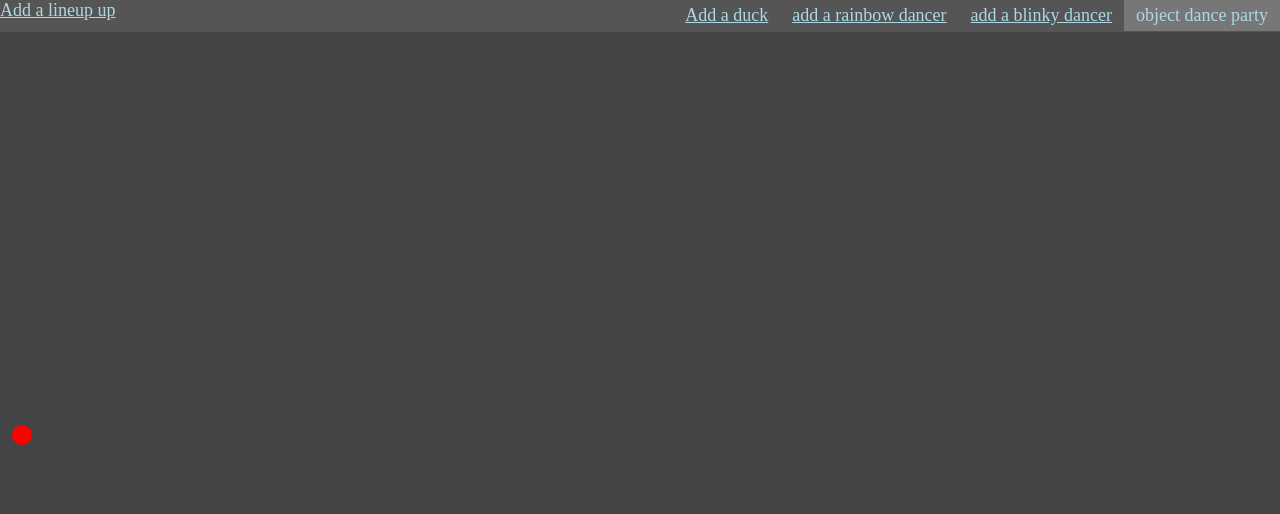
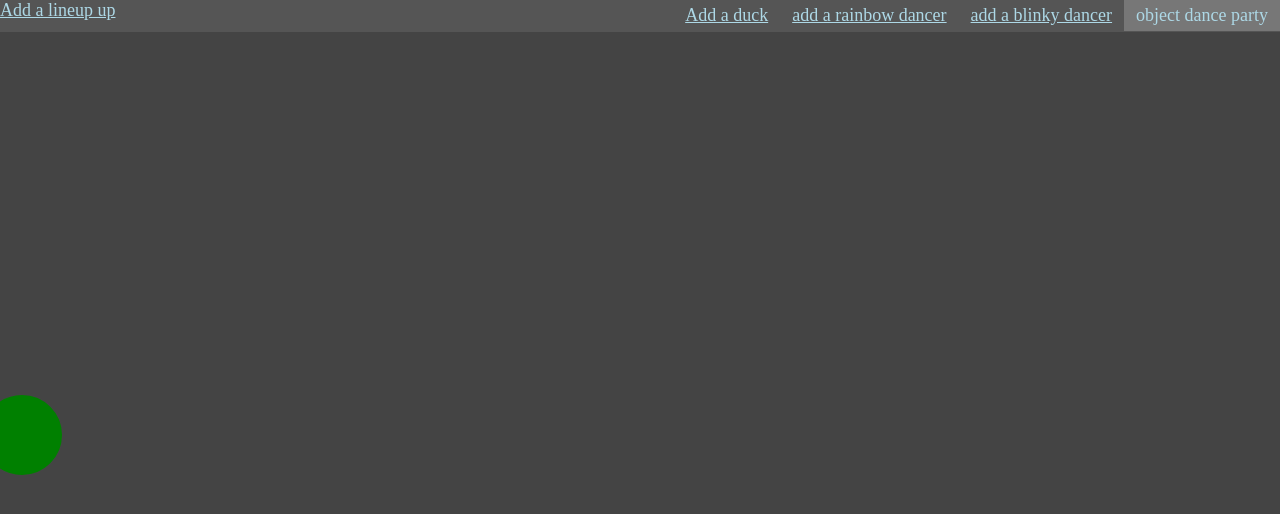
Before and after one commit to mariomui/subclass-dance-party, a plain HTML site: page dancefloor.html in a window 1280 px wide. Both pictures are taken after a click on the link "add a blinky dancer". Drawn offline with Linux system fonts and the light colour scheme.

Commit message:
Bug Fix On Lineup Ordering
There was a bug where the dots would also be lined up. Create a
conditional so that the Array only pushed instance objects of imageDancer.

```diff
--- a/dancefloor.html
+++ b/dancefloor.html
@@ -17,7 +17,7 @@
         <a href="#" class="addDancerButton" data-dancer-maker-function-name="makeBlinkyDancer">add a blinky dancer</a>
         <a href="#" class="addDancerButton" data-dancer-maker-function-name="makeRainbowDancer">add a rainbow dancer</a>
         <a href="#" class="addDancerButton" data-dancer-maker-function-name="imageDancer">Add a duck</a>
-        <a href="#" class="lineup" data-dancer-maker-function-name="lineup">Add a lineup up</a>
+        <a href="#" class="lineup" data-dancer-maker-function-name="">Add a lineup up</a>
         <div class="lineup"></div>
         <script src="src/init.js"></script>
 </body>
--- a/src/init.js
+++ b/src/init.js
@@ -30,7 +30,10 @@ $(document).ready(function() {
             $("body").width() * Math.random(),
             Math.random() * 1000
         );
-        window.dancers.push(dancer);
+        if (dancer instanceof imageDancer) {
+
+            window.dancers.push(dancer);
+        }
         $('.lineup').on('click', function() {
             for (var i = 0; i < window.dancers.length; i++) {
                 //lineup function shoudl be attached to each individual
--- a/styles.css
+++ b/styles.css
@@ -37,6 +37,14 @@ a:active {
     position: absolute;
 }
 
+.blinky {
+    border: 10px solid green;
+    border-radius: 10px;
+    position: absolute;
+    transform: scale(4);
+    perspective: 1000px;
+}
+
 .imager {
     content: url(./assets/giphy.gif);
 }
```
